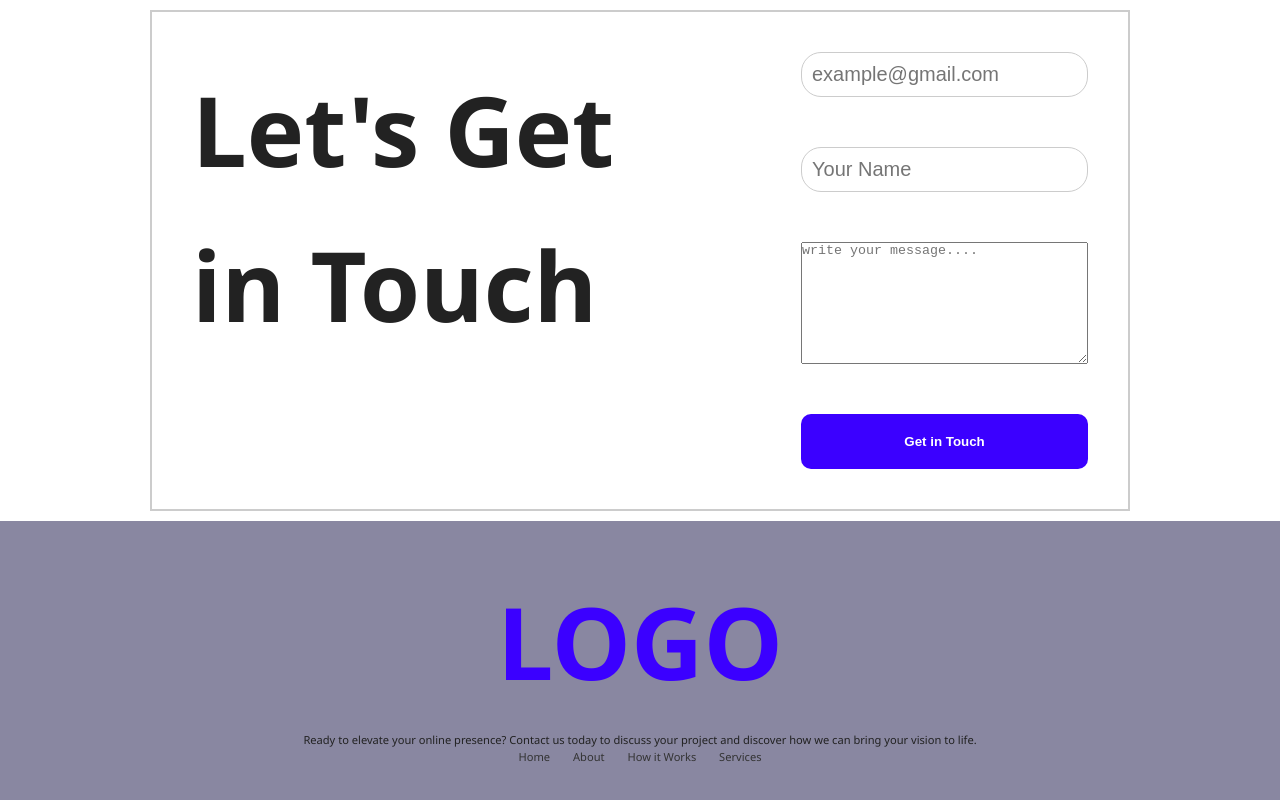
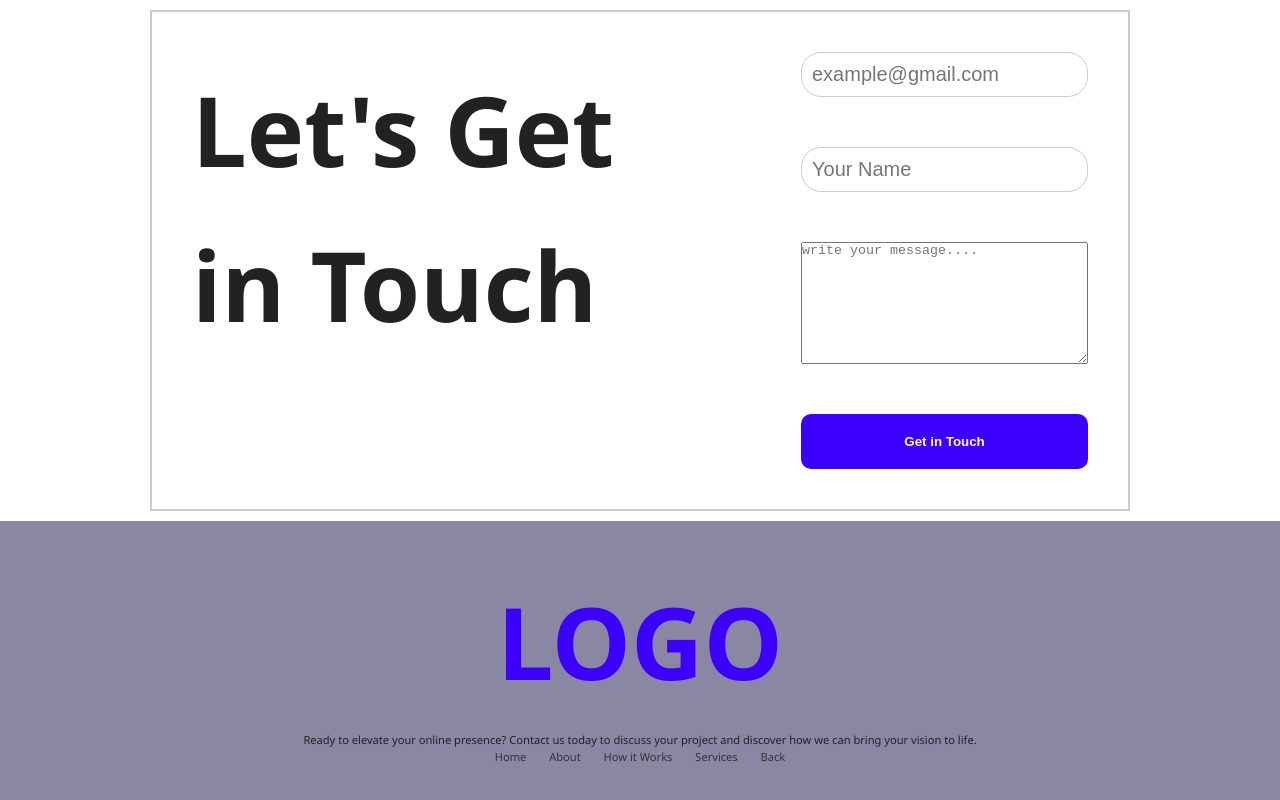
Before and after one commit to Tawhid04/assignment-1, a plain HTML site: page index.html in a window 1280 px wide. Shown: the part 2732-3532 px from the top of the page. Drawn offline with Linux system fonts and the light colour scheme.

```diff
--- a/index.html
+++ b/index.html
@@ -106,6 +106,7 @@
         <a href="#">About</a>
         <a href="#">How it Works</a>
         <a href="#">Services</a>
+        <a href="#">Back</a>
     </nav>
 </footer>
 </body>
```
